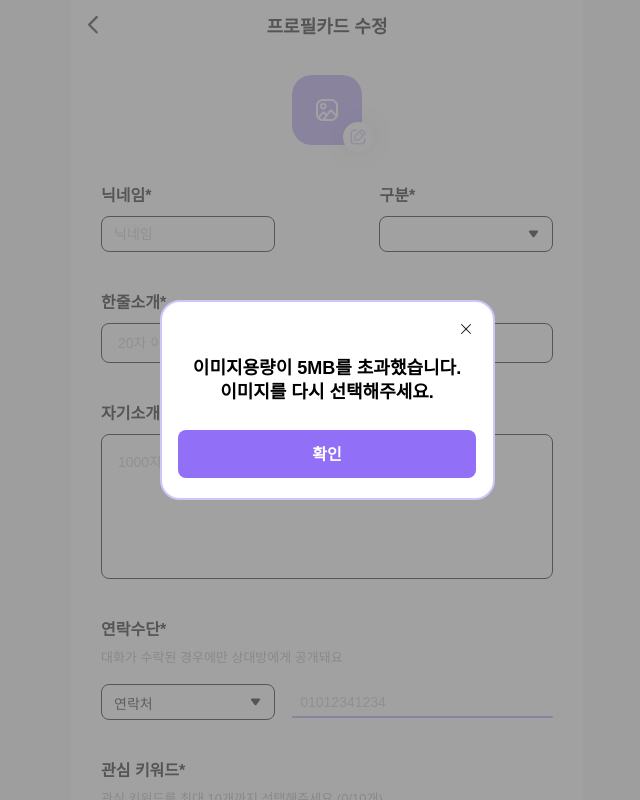
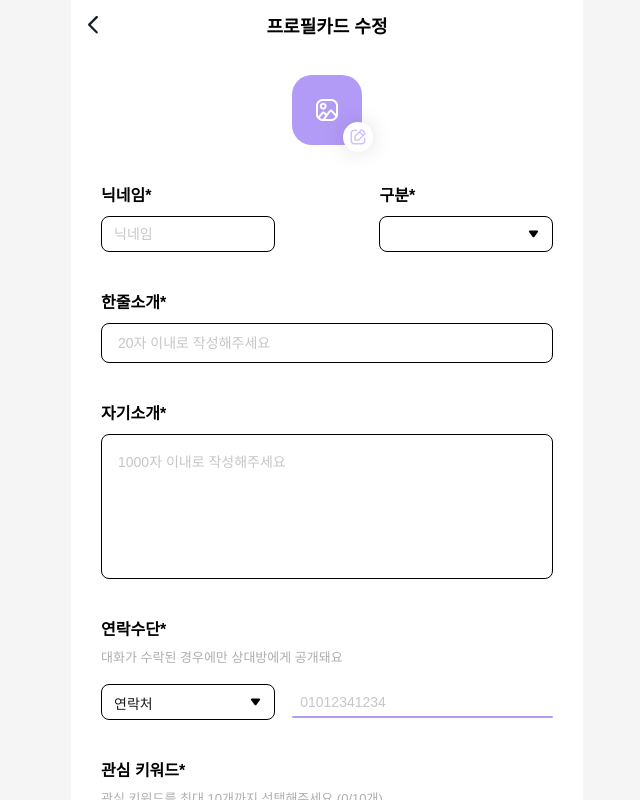
Before and after one commit to swyp3-babpool/babpool-frontend, a React (Vite) app: page /mypage/profile-modify in a window 1280 px wide. Shown: the whole page, without its empty margins (313-953 px from the left). Built offline with nearby package versions, Linux system fonts and the light colour scheme; no server answers; sample sign-in values are in the browser's storage; a web font is replaced by a local one.

Commit message:
fix: fix popup & contactInput
팝업 처음부터 뜨지 않도록 수정 오픈카톡인경우 input에 뜨도록 수정

```diff
--- a/src/pages/mypage/modifyProfile/ModifyProfileCardPage.tsx
+++ b/src/pages/mypage/modifyProfile/ModifyProfileCardPage.tsx
@@ -60,7 +60,7 @@ export interface ModifyProfileInfo {
 export default function ModifyProfileCardPage() {
     const location = useLocation();
     const profileId = location.state as number;
-    const [isPopupOpen, setIsPopupOpen] = useState(true);
+    const [isPopupOpen, setIsPopupOpen] = useState(false);
     const {
         data: defaultProfileInfo,
         isError: isError,
@@ -226,7 +226,6 @@ export default function ModifyProfileCardPage() {
                 setSelectedContactType('연락처');
                 setContactInput(defaultProfileInfo.profileContactPhone);
             }
-            setContactInput(defaultProfileInfo.profileContactPhone);
             setModifyProfileInfo({
                 division: defaultProfileInfo.userGrade,
                 keywordGroups: {
```
